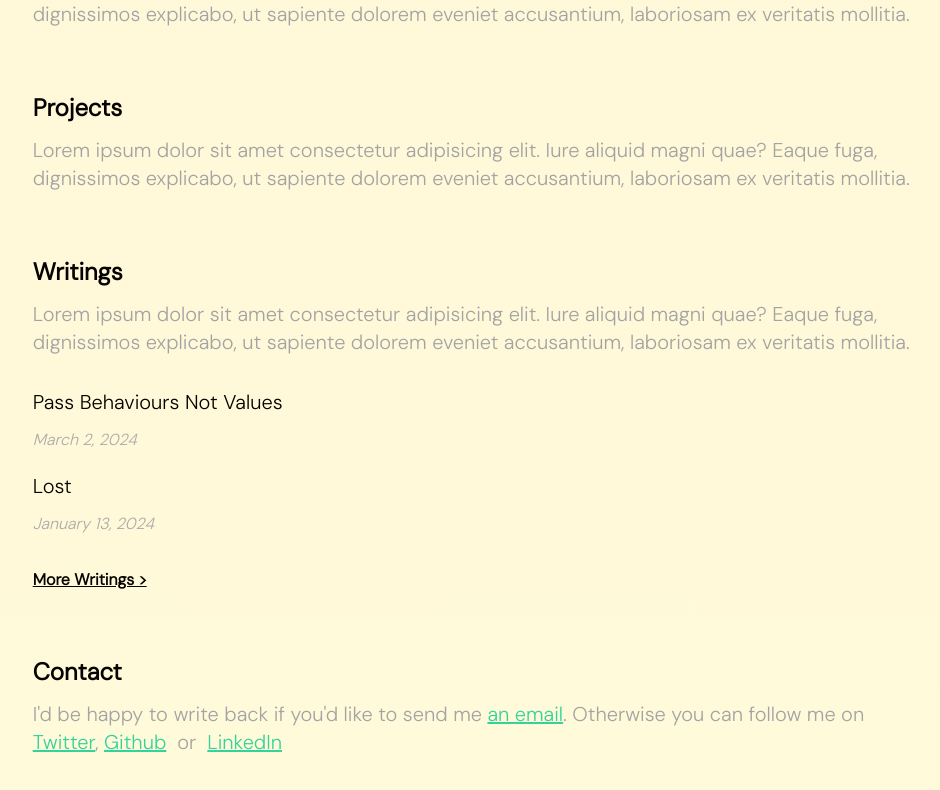
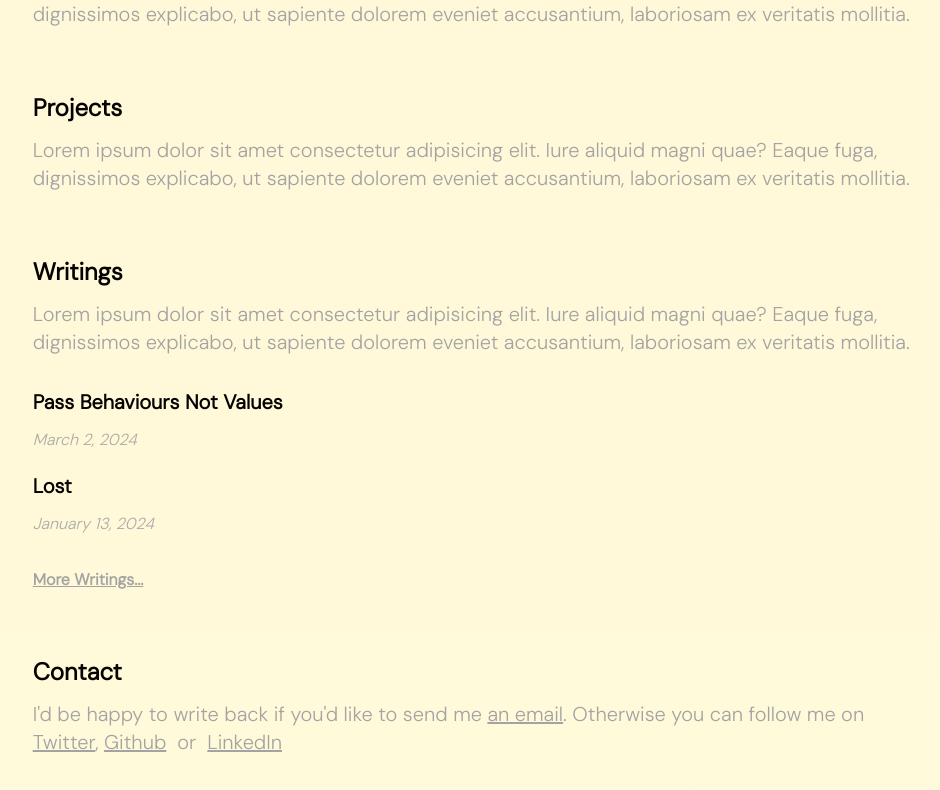
Before and after one commit to sommmtoooo/sommmtoooo-v2, a Next.js app: page / in a window 1280 px wide. Shown: the part 1014-1804 px from the top of the page, without its empty margins (74-1014 px from the left). Built offline with nearby package versions, Linux system fonts and the light colour scheme.

Commit message:
Update: Fixed Hydration Issue | Hyperlinks Styling

```diff
--- a/src/app/blog/[slug]/layout.tsx
+++ /dev/null
@@ -1,68 +0,0 @@
-import { getPostBySlug } from "@/utils/posts.utils";
-import { Metadata } from "next";
-import { Onest } from "next/font/google";
-import { ReactNode } from "react";
-
-interface Props {
-  children: ReactNode;
-  params: any;
-}
-
-const onest = Onest({ weight: "400", subsets: ["latin"] });
-
-export async function generateMetadata({ params: { slug } }: { params: any }) {
-  const post = getPostBySlug(slug);
-  return {
-    title: post?.title ?? "Somtochukwu Blog",
-    description: post?.description,
-    keywords: post?.keywords,
-    twitter: {
-      title: post?.title,
-      description: post?.description,
-      creator: "Sommmtoooo",
-      creatorId: "sommmtoooo",
-    },
-    openGraph: {
-      type: "website",
-      url: "https://sommmtoooo.vercel.app",
-      title: post?.title,
-      description: post?.description,
-      images: [
-        {
-          url: `https://sommmtoooo.vercel.app/og/${post?.title}`,
-        },
-      ],
-    },
-  };
-}
-
-export default function RootLayout({ children, params }: Props) {
-  return (
-    <html lang="en">
-      <head>
-        <link
-          rel="apple-touch-icon"
-          sizes="180x180"
-          href="/favicon/apple-touch-icon.png"
-        />
-        <link
-          rel="icon"
-          type="image/png"
-          sizes="32x32"
-          href="/favicon/favicon-32x32.png"
-        />
-        <link
-          rel="icon"
-          type="image/png"
-          sizes="16x16"
-          href="/favicon/favicon-16x16.png"
-        />
-        <link rel="manifest" href="/favicon/site.webmanifest" />
-      </head>
-
-      <body className={onest.className}>
-        <main>{children}</main>
-      </body>
-    </html>
-  );
-}
--- a/src/app/blog/[slug]/page.tsx
+++ b/src/app/blog/[slug]/page.tsx
@@ -1,4 +1,4 @@
-import { getPostContent } from "@/utils/posts.utils";
+import { getPostBySlug, getPostContent } from "@/utils/posts.utils";
 import Markdown from "markdown-to-jsx";
 import Link from "next/link";
 import React from "react";
@@ -9,15 +9,41 @@ interface Props {
   params: any;
 }
 
-export default function page({ params }: Props) {
+export async function generateMetadata({ params: { slug } }: { params: any }) {
+  const post = getPostBySlug(slug);
+  return {
+    title: post?.title ?? "Somtochukwu Blog",
+    description: post?.description,
+    keywords: post?.keywords,
+    twitter: {
+      title: post?.title,
+      description: post?.description,
+      creator: "Sommmtoooo",
+      creatorId: "sommmtoooo",
+    },
+    openGraph: {
+      type: "website",
+      url: "https://sommmtoooo.vercel.app",
+      title: post?.title,
+      description: post?.description,
+      images: [
+        {
+          url: `https://sommmtoooo.vercel.app/og/${post?.title}`,
+        },
+      ],
+    },
+  };
+}
+
+export default async function page({ params }: Props) {
   const slug = params.slug;
   const post = getPostContent(slug);
 
   return (
-    <section className="w-5/6 mx-auto my-5 blog-content">
+    <section className="my-5 blog-content">
       <Link
-        href={".."}
-        className="font-bold text-emerald-400 transition-all hover:ml-5"
+        href={"/blog"}
+        className="font-bold text-emerald-700 transition-all hover:ml-5"
       >
         Go Back
       </Link>
--- a/src/app/blog/page.tsx
+++ b/src/app/blog/page.tsx
@@ -46,9 +46,9 @@ export default function page() {
         </p>
         <Link
           href={"/"}
-          className="underline font-bold transition-all hover:text-emerald-400 hover:ml-4"
+          className="underline font-bold transition-all text-emerald-700 hover:ml-4"
         >
-          &lt; Home
+          Go Home
         </Link>
       </div>
 
--- a/src/app/layout.tsx
+++ b/src/app/layout.tsx
@@ -69,12 +69,10 @@ export default function RootLayout({
           sizes="16x16"
           href="favicon/favicon-16x16.png"
         />
-        <link rel="manifest" href="favicon/site.webmanifest" />
+        <link rel="manifest" href="/favicon/site.webmanifest" />
       </head>
       <body className={dm_sans.className}>
-        <main className="w-5/6 mx-auto my-5">
-          {children}
-        </main>
+        <main className="w-5/6 mx-auto my-5">{children}</main>
       </body>
     </html>
   );
--- a/src/app/page.tsx
+++ b/src/app/page.tsx
@@ -95,9 +95,9 @@ export default function page() {
 
         <Link
           href={"/blog"}
-          className="underline font-semibold transition-all hover:ml-5 hover:text-emerald-400"
+          className="underline text-neutral-400 font-semibold transition-all hover:ml-5 hover:text-emerald-700"
         >
-          More Writings &gt;
+          More Writings...
         </Link>
       </section>
 
@@ -108,7 +108,7 @@ export default function page() {
           I&apos;d be happy to write back if you&apos;d like to send me{" "}
           <Link
             href={"mailto:leroynnalue65@gmail.com"}
-            className="underline text-emerald-400"
+            className="underline hover:text-emerald-700"
           >
             an email
           </Link>
@@ -116,7 +116,7 @@ export default function page() {
           <Link
             target="_blank"
             href={"https://twitter.com/sommmtoooo"}
-            className="underline text-emerald-400"
+            className="underline hover:text-emerald-700"
           >
             Twitter
           </Link>
@@ -124,7 +124,7 @@ export default function page() {
           <Link
             target="_blank"
             href={"https://github.com/sommmtoooo"}
-            className="underline text-emerald-400"
+            className="underline hover:text-emerald-700"
           >
             Github
           </Link>
@@ -132,7 +132,7 @@ export default function page() {
           <Link
             target="_blank"
             href={"https://www.linkedin.com/in/sommmtoooo"}
-            className="underline text-emerald-400"
+            className="underline hover:text-emerald-700"
           >
             LinkedIn
           </Link>
--- a/src/components/BlogCard.tsx
+++ b/src/components/BlogCard.tsx
@@ -9,11 +9,11 @@ interface BlogCardProps {
 export default function BlogCard({ post }: BlogCardProps) {
   return (
     <article className="my-5">
-      <Link href={`/blog/${post.slug as string}`}>
-        <h1 className="text-xl font-medium transition-all hover:animate-pulse hover:italic">
+      <a href={`/blog/${post.slug}`}>
+        <h1 className="text-xl font-semibold transition-all hover:animate-pulse hover:italic">
           {post.title}
         </h1>
-      </Link>
+      </a>
       <p className="max-w-prose italic text-md text-neutral-400 text-opacity-90 my-3">
         {formatDate(post.date)}
       </p>
```
